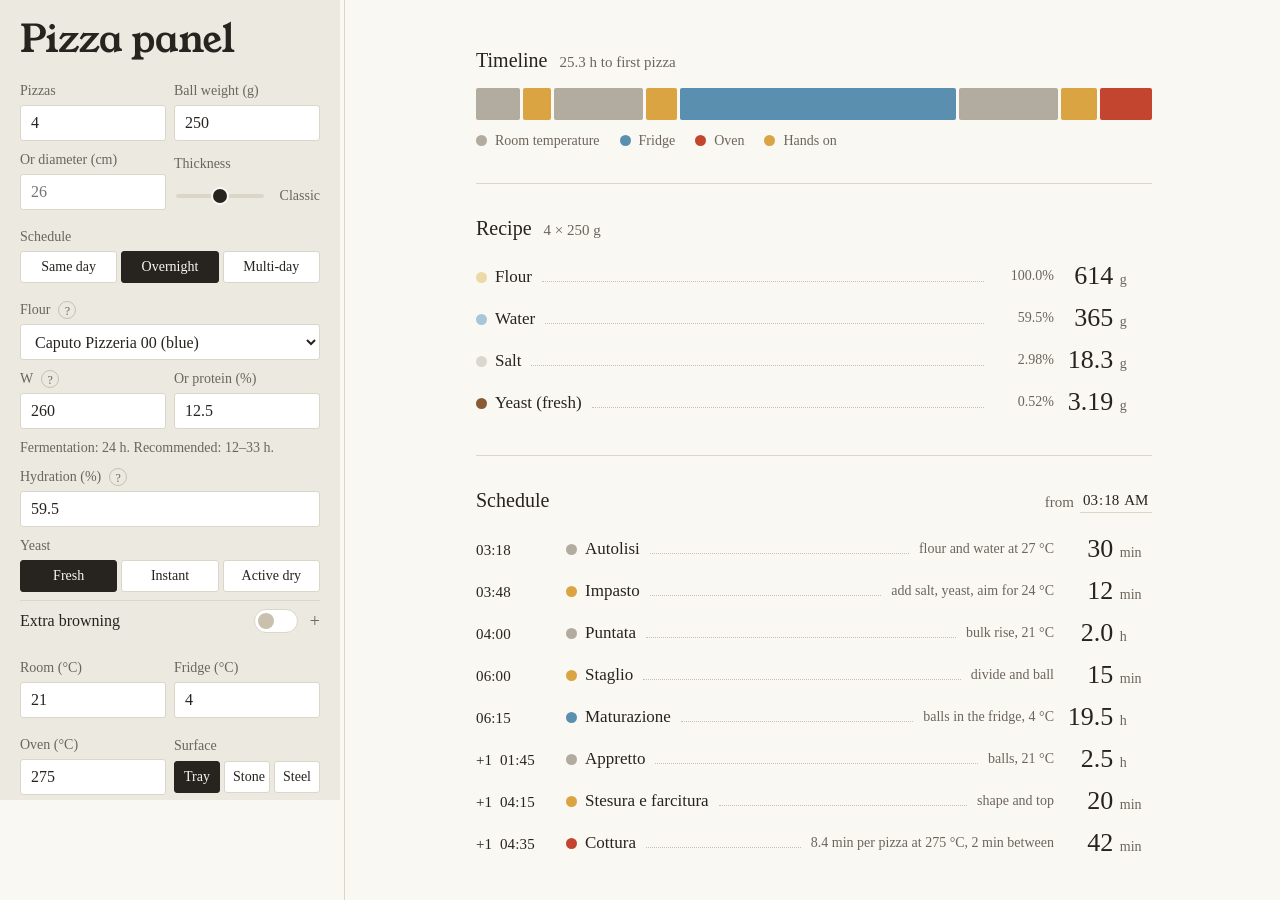
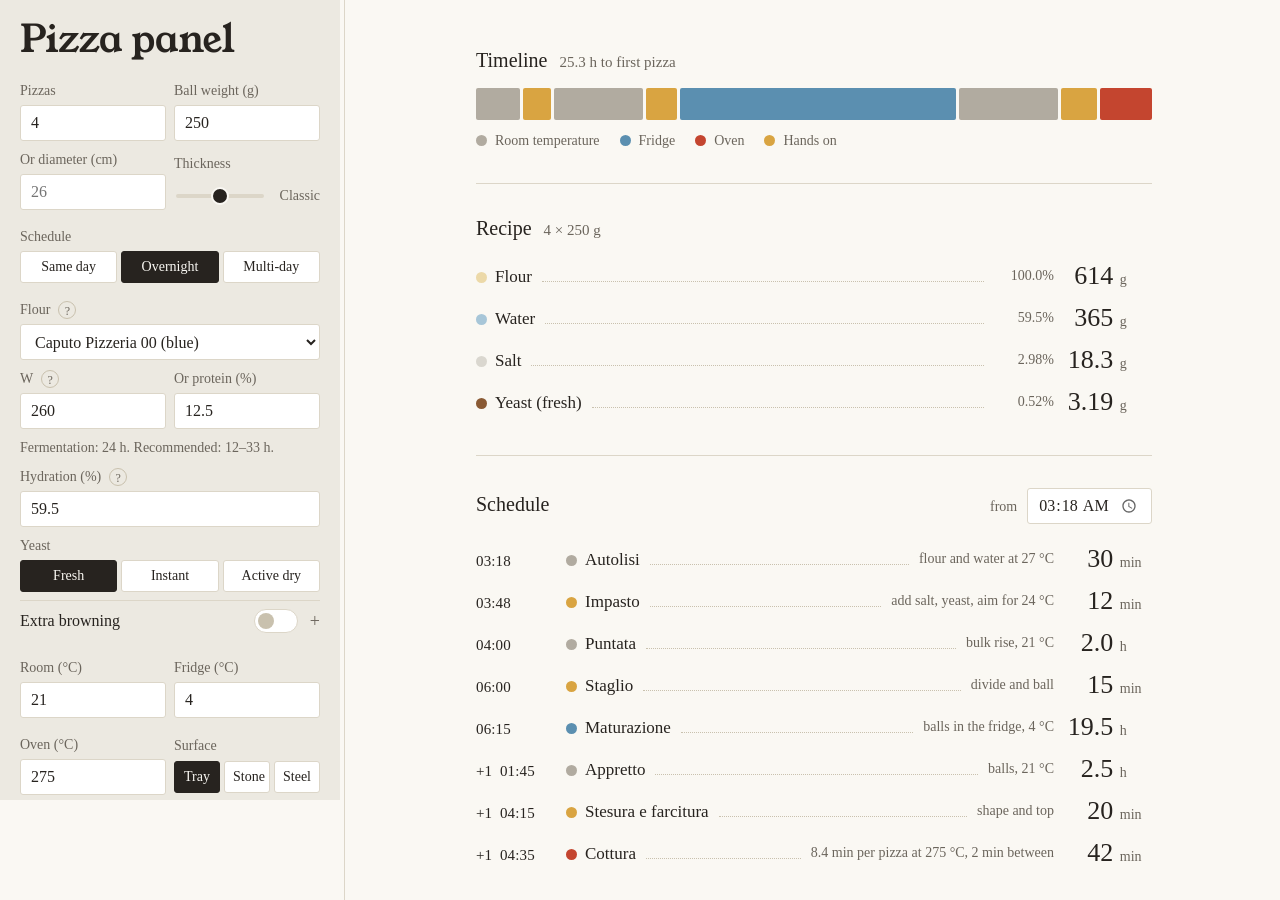
Before and after one commit to Nodo1221/Pizza-panel, a React (Vite) app: page / in a window 1280 px wide. Shown: the top 900 px of the page. Built offline with nearby package versions, Linux system fonts and the light colour scheme.

Commit message:
Starting time input styled like the other inputs

```diff
--- a/src/index.css
+++ b/src/index.css
@@ -172,11 +172,9 @@ input[type='range']:focus-visible::-moz-range-thumb { box-shadow: 0 0 0 3px var(
 .big em { display: inline-block; min-width: 2.3em; text-align: left; font-size: 14px; font-style: normal; color: var(--mute); }
 section > .hint { margin-top: 12px; }
 .stime { font-size: 15px; color: var(--ink); width: 80px; flex-shrink: 0; font-variant-numeric: tabular-nums; letter-spacing: 0.01em; }
-.anchor-label { margin-left: auto; display: flex; align-items: center; gap: 6px; font-size: 15px; color: var(--mute); }
-.anchor-label input[type='time'] { -webkit-appearance: none; appearance: none; font: 400 15px var(--serif); color: var(--ink); background: none; border: none; border-bottom: 1px solid var(--line); border-radius: 0; height: auto; width: auto; padding: 0 2px 2px; cursor: pointer; }
-.anchor-label input[type='time']:hover { border-bottom-color: var(--ink); }
-.anchor-label input[type='time']:focus { border-bottom-color: var(--basil); outline: none; }
-.anchor-label input[type='time']::-webkit-calendar-picker-indicator { opacity: 0; width: 0; padding: 0; margin: 0; }
+.anchor-label { margin-left: auto; display: flex; align-items: center; gap: 10px; font-size: 14px; color: var(--mute); }
+.anchor-label input[type='time'] { width: auto; min-width: 112px; cursor: text; }
+.anchor-label input[type='time']::-webkit-calendar-picker-indicator { opacity: 0.6; cursor: pointer; }
 
 
 @media (max-width: 860px) {
```
